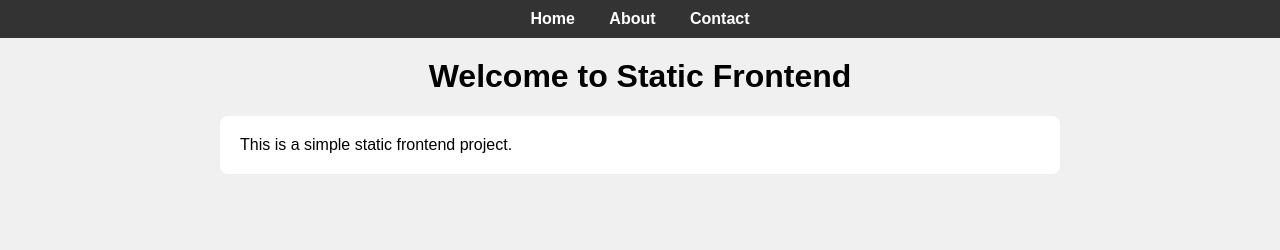
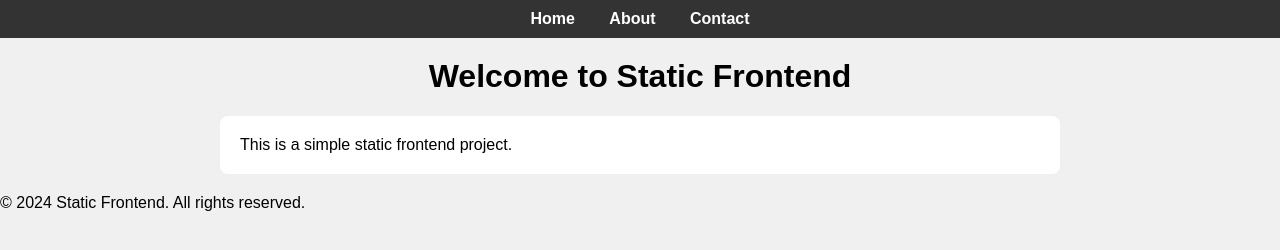
Before and after one commit to amirhosseinkho/Exp1, a website: page index.html in a window 1280 px wide. Drawn offline with Linux system fonts and the light colour scheme.

Commit message:
Add footer HTML structure

```diff
--- a/index.html
+++ b/index.html
@@ -16,6 +16,9 @@
     </nav>
     <h1>Welcome to Static Frontend</h1>
     <div id='content'></div>
+    <footer>
+        <p>&copy; 2024 Static Frontend. All rights reserved.</p>
+    </footer>
     <script src='script.js'></script>
 </body>
 </html>
```
